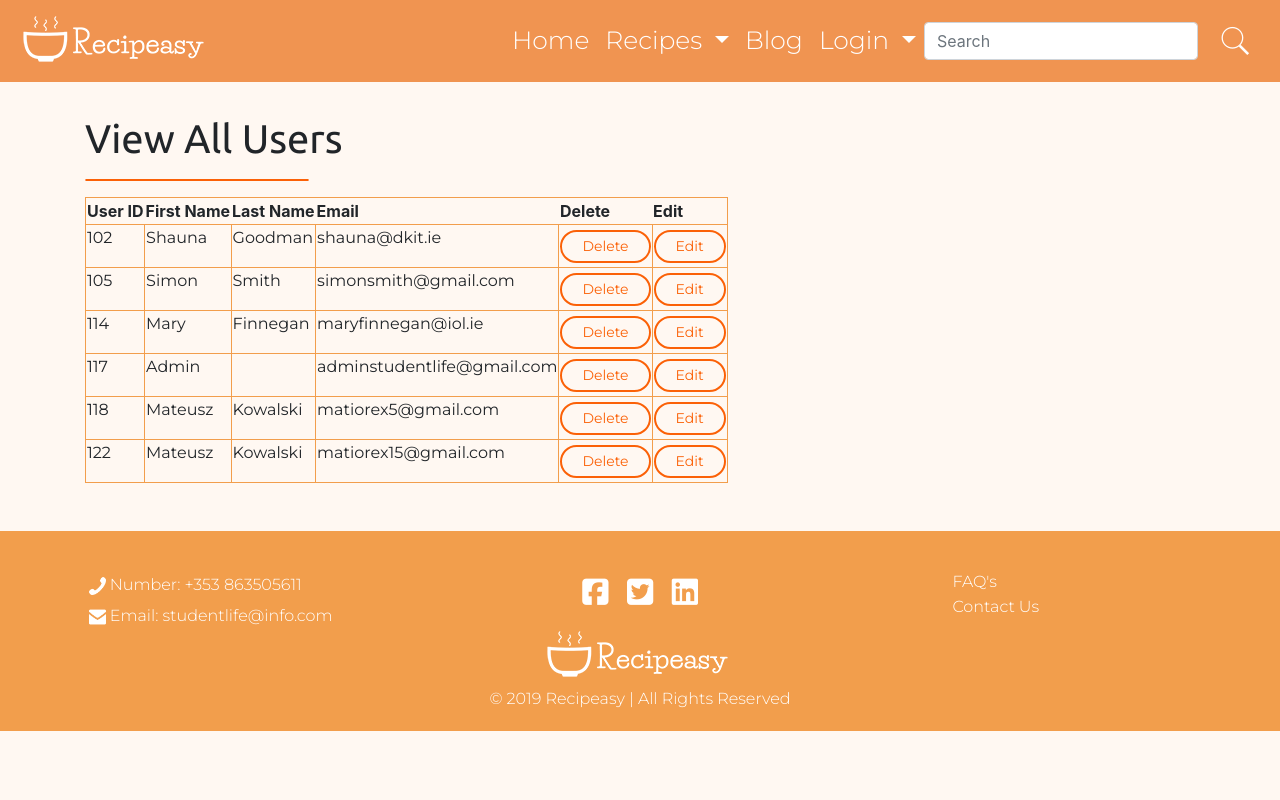
After one commit to shaunagoodman/studentlife, a PHP site: page /view-all-users.php in a window 1280 px wide. The commit adds this page. Run offline with PHP 8.4, Linux system fonts and the light colour scheme; data comes from the database, SQL or seed files in the repository; data that the repository does not hold is empty; some libraries are stand-ins or nearby versions.

Commit message:
Create view all users page (admin)
Create view all users page (admin)

```diff
--- a/StudentLife/admin.php
+++ b/StudentLife/admin.php
@@ -94,7 +94,7 @@ and open the template in the editor.
                         <li class='li-diff-list' ><a href='recipes-list.php'>View All Recipes </a></li>
                         <li class='li-diff-list' ><a href='how-all-recipes.php.php'>All My Recipes </a></li>
                         <li class='li-diff-list' ><a href='favourites.php'>View All Favourites </a></li>
-                        <li class='li-diff-list' ><a href='#'>View All Users </a></li>
+                        <li class='li-diff-list' ><a href='view-all-users.php'>View All Users </a></li>
                     </ul>
                 </div>
             </div>
--- /dev/null
+++ b/StudentLife/scss/_admin.scss
@@ -0,0 +1,6 @@
+.table1, tr, td
+{
+    border: 1px solid!important;
+    border-color: $lightOrange!important;
+    justify-content: center!important;
+}
--- a/StudentLife/scss/niamh-main.css
+++ b/StudentLife/scss/niamh-main.css
@@ -1098,4 +1098,12 @@ textarea.blog-post {
   -webkit-box-shadow: 0 10px 10px -10px rgba(0, 0, 0, 0.5);
           box-shadow: 0 10px 10px -10px rgba(0, 0, 0, 0.5);
 }
+
+.table1, tr, td {
+  border: 1px solid !important;
+  border-color: #f29e4c !important;
+  -webkit-box-pack: center !important;
+      -ms-flex-pack: center !important;
+          justify-content: center !important;
+}
 /*# sourceMappingURL=niamh-main.css.map */
--- a/StudentLife/scss/niamh-main.scss
+++ b/StudentLife/scss/niamh-main.scss
@@ -15,3 +15,4 @@
 @import "blog";
 @import "random-recipe";
 @import "hover";
+@import "admin";
--- /dev/null
+++ b/StudentLife/view-all-users.php
@@ -0,0 +1,92 @@
+<?php
+session_start();
+require_once 'includes/database/connection.php';
+
+$query = "SELECT * FROM user";
+$statement = $conn->prepare($query);
+$statement->execute();
+$user = $statement->fetchAll();
+$statement->closeCursor();
+
+
+?>
+<!DOCTYPE html>
+<!--
+To change this license header, choose License Headers in Project Properties.
+To change this template file, choose Tools | Templates
+and open the template in the editor.
+-->
+<html>
+
+<head>
+    <meta charset="UTF-8">
+    <title>All Users</title>
+    <?php include_once 'includes/CDNs.php'; ?>
+</head>
+
+<body class='site'>
+    <?php include_once 'includes/nav-menu.php'; ?>
+    <main class='site-content'>
+        <div class="container">
+
+        <h1 class="allRecipes-h1">View All Users</h1>
+		<hr align="left">
+
+
+
+
+            <table class = "table1">
+                        <tr>
+                            <th class="th1">User ID</th>
+                            <th class="th1">First Name</th>
+                            <th class="th1">Last Name </th>
+                            <th class="th1">Email</th>
+                            <th class="th1">Delete</th>
+                            <th class="th1">Edit</th>
+                        </tr>
+                        <?php foreach ($user as $users) : ?>
+                            <tr>
+                                <td class="td1"><p><?php echo $users['user_ID']; ?></p></td>
+                                <td class="td1"><p><?php echo $users['fname']; ?></p></td>
+                                <td class="td1"><p><?php echo $users['lname']; ?></p></td>
+                                <td class="td1"><p><?php echo $users['u_email']; ?></p></td>
+                                <td class="td1">
+
+                                    <form action="delete_product.php" method="post"
+                                          id="delete_product_form">
+                                        <input type="hidden" name="item_id"
+                                               value="<?php echo $users['user_ID']; ?>">
+                                        <input class="btn btn-sm btn-light-invert" type="submit" value="Delete">
+                                    </form></td>
+
+                                <td class="td1"><form action="edit_product_form.php" method="post"
+                                                      id="edit_product_form">
+                                        <input type="hidden" name="item_id"
+                                               value="<?php echo $users['user_ID']; ?>">
+                                        <!-- <input type="hidden" name="category_id"
+                                               value="<?php echo $users['CID']; ?>"> -->
+                                        <input class="btn btn-sm btn-light-invert" type="submit" value="Edit">
+                                    </form></td>
+                            </tr>
+                        <?php endforeach; ?>
+                    </table>
+<br>
+<br>
+
+
+
+
+
+
+
+
+
+
+
+
+        </div>
+        <?php include_once 'includes/footer.php'; ?>
+    </main>
+</body>
+
+</html>
```
Also changed, not shown: 1 other file.
